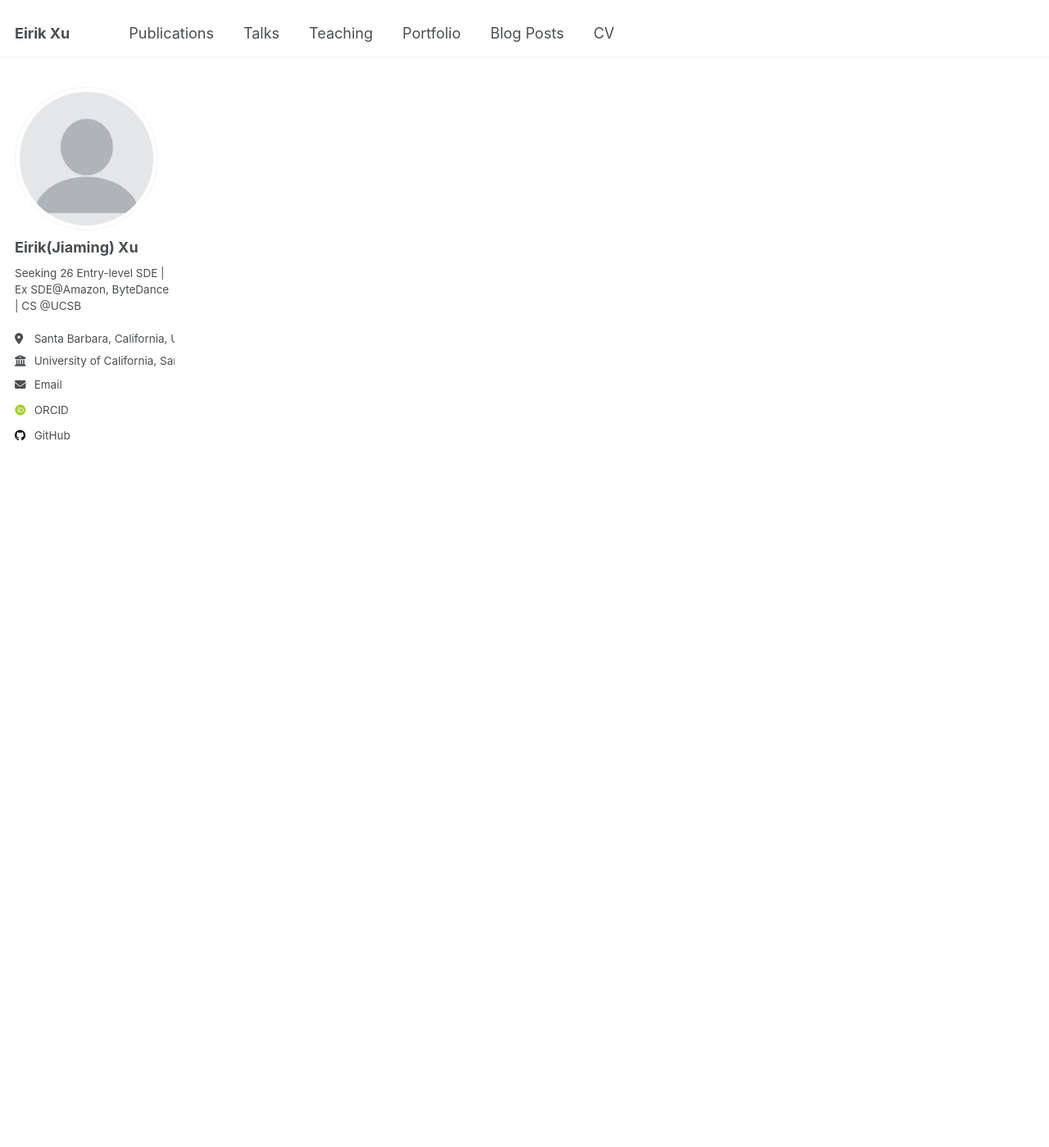
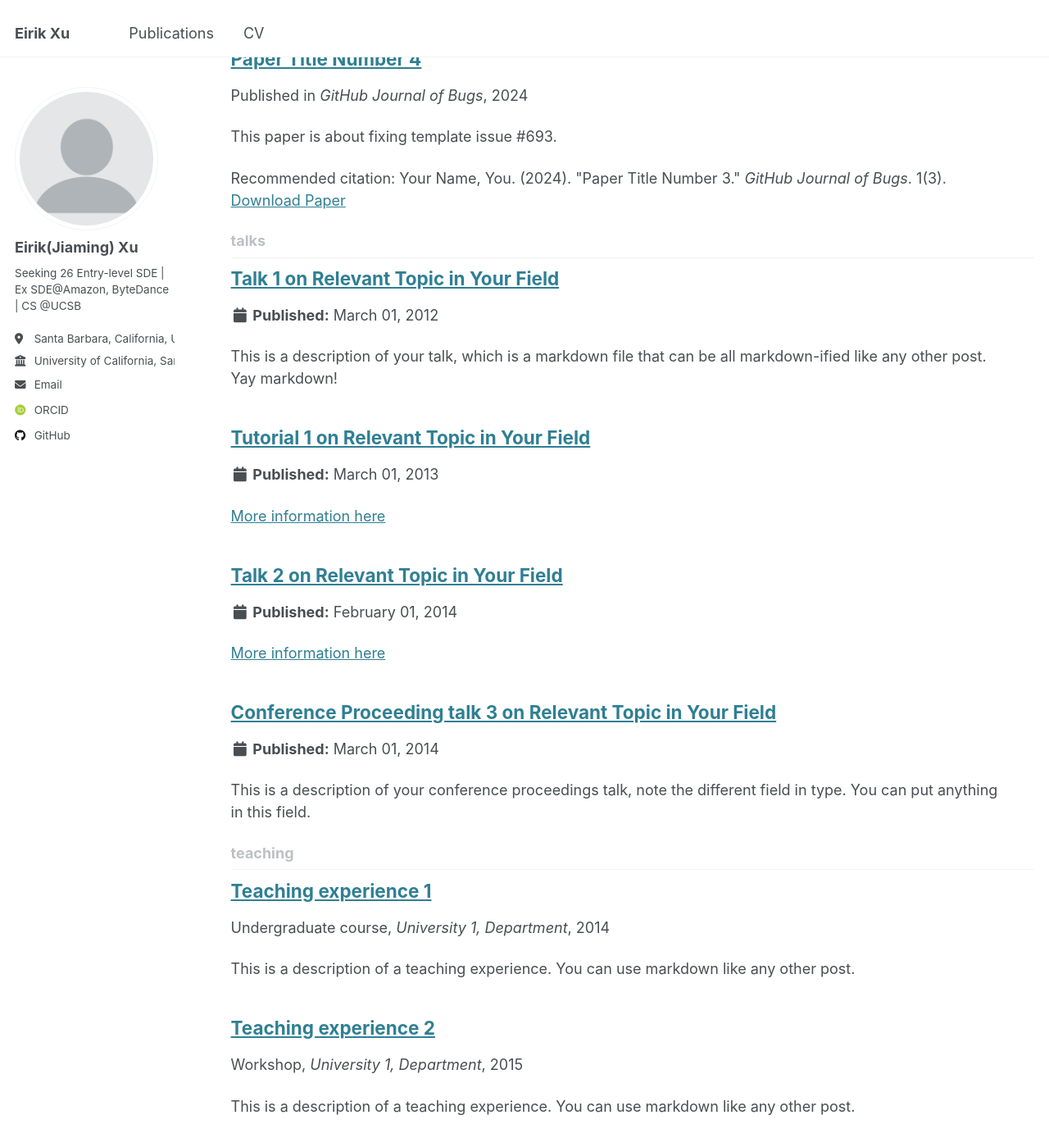
Before and after one commit to soxziw/eirikxu.github.io, a Jekyll site: the page built from _pages/collection-archive.html, in a window 1280 px wide and 1400 px high, scrolled down 1837 px. Shown: the whole window at 82% size. Built offline with Jekyll 4.4.1, drawn with Linux system fonts in a browser that asks for light colours; some web fonts are replaced; part of the change alters nothing that is shown; some of the changed text lies outside the part shown.

Commit message:
[Fix] remove collections

```diff
--- a/_config.yml
+++ b/_config.yml
@@ -214,16 +214,16 @@ kramdown:
 # These settings control the types of collections used by the template
 collections:
   teaching:
-    output: false
+    output: true
     permalink: /:collection/:path/
   publications:
     output: true
     permalink: /:collection/:path/
   portfolio:
-    output: false
+    output: true
     permalink: /:collection/:path/
   talks:
-    output: false
+    output: true
     permalink: /:collection/:path/
 
 
--- a/_data/navigation.yml
+++ b/_data/navigation.yml
@@ -8,17 +8,20 @@ main:
   - title: "Publications"
     url: /publications/
 
-  - title: "Talks"
-    url: /talks/
+  # - title: "Talks"
+  #   url: /talks/
 
-  - title: "Teaching"
-    url: /teaching/
+  # - title: "Teaching"
+  #   url: /teaching/
 
-  - title: "Portfolio"
-    url: /portfolio/
+  # - title: "Portfolio"
+  #   url: /portfolio/
 
-  - title: "Blog Posts"
-    url: /year-archive/
+  # - title: "Blog Posts"
+  #   url: /year-archive/
 
   - title: "CV"
     url: /cv/
+
+  # - title: "Guide"
+  #   url: /markdown/
```
